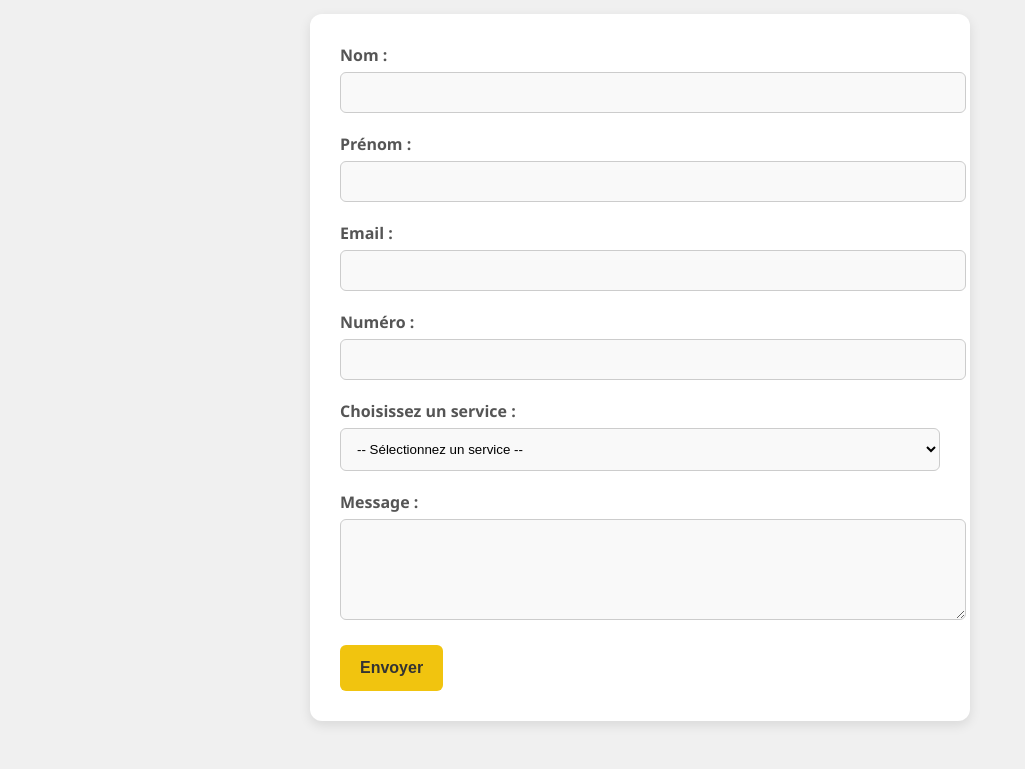
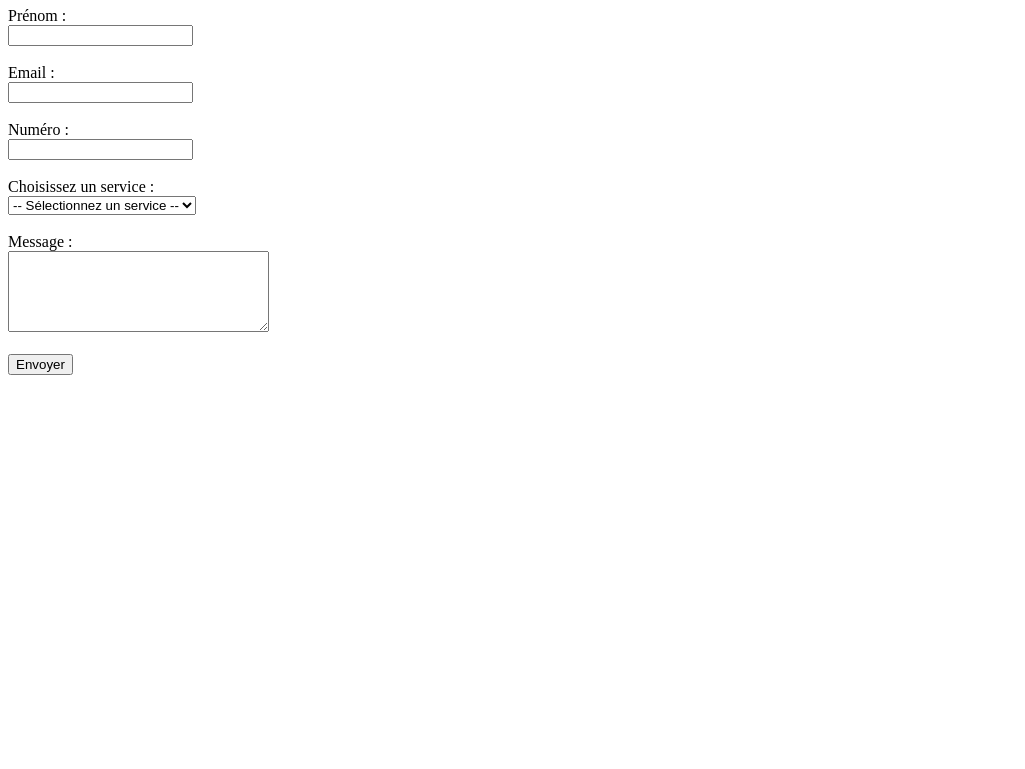
Before and after one commit to RomainD59/CPLR-versionning, a plain HTML site: page index.html in a window 1280 px wide. Shown: the part 117-886 px from the top of the page, without its empty margins (0-1025 px from the left). After the commit the page ends 800 px from the top, so only its background shows below. Drawn offline with Linux system fonts and the light colour scheme.

Commit message:
V1356415445

```diff
--- a/index.html
+++ b/index.html
@@ -3,101 +3,32 @@
 <head>
   <meta charset="UTF-8">
   <title>Formulaire de contact</title>
-  <style>
-    body {
-      font-family: 'Segoe UI', Tahoma, Geneva, Verdana, sans-serif;
-      background: #f0f0f0;
-      color: #333;
-      padding: 40px;
-    }
-
-    h2 {
-      text-align: center;
-      color: #444;
-      margin-bottom: 30px;
-    }
-
-    form {
-      max-width: 600px;
-      margin: 0 auto;
-      background: #ffffff;
-      padding: 30px;
-      border-radius: 12px;
-      box-shadow: 0 4px 12px rgba(0, 0, 0, 0.1);
-    }
-
-    label {
-      display: block;
-      margin-bottom: 6px;
-      font-weight: 600;
-      color: #555;
-    }
-
-    input[type="text"],
-    input[type="email"],
-    input[type="tel"],
-    select,
-    textarea {
-      width: 100%;
-      padding: 12px;
-      margin-bottom: 20px;
-      border: 1px solid #ccc;
-      border-radius: 6px;
-      background-color: #f9f9f9;
-      transition: border-color 0.3s;
-    }
-
-    input[type="text"]:focus,
-    input[type="email"]:focus,
-    input[type="tel"]:focus,
-    select:focus,
-    textarea:focus {
-      border-color: #f1c40f;
-      outline: none;
-    }
-
-    input[type="submit"] {
-      background-color: #f1c40f;
-      color: #333;
-      padding: 14px 20px;
-      border: none;
-      border-radius: 6px;
-      cursor: pointer;
-      font-size: 16px;
-      font-weight: bold;
-      transition: background-color 0.3s;
-    }
-
-    input[type="submit"]:hover {
-      background-color: #d4ac0d;
-    }
-  </style>
 </head>
 <body>
   <h2>Formulaire de contact</h2>
   <form action="https://n8n.oriatec.fr/webhook-test/072d9fd1-ae5a-4912-84b4-62f979f75ec7" method="post">
-    <label for="name">Nom :</label>
-    <input type="text" id="name" name="name" required>
+    <label for="name">Nom :</label><br>
+    <input type="text" id="name" name="name" required><br><br>
 
-    <label for="firstname">Prénom :</label>
-    <input type="text" id="firstname" name="firstname" required>
+    <label for="firstname">Prénom :</label><br>
+    <input type="text" id="firstname" name="firstname" required><br><br>
 
-    <label for="email">Email :</label>
-    <input type="email" id="email" name="email" required>
+    <label for="email">Email :</label><br>
+    <input type="email" id="email" name="email" required><br><br>
 
-    <label for="phone">Numéro :</label>
-    <input type="tel" id="phone" name="phone" required>
+    <label for="phone">Numéro :</label><br>
+    <input type="tel" id="phone" name="phone" required><br><br>
 
-    <label for="service">Choisissez un service :</label>
+    <label for="service">Choisissez un service :</label><br>
     <select id="service" name="service" required>
       <option value="">-- Sélectionnez un service --</option>
       <option value="commercial">Commercial</option>
       <option value="technique">Technique</option>
       <option value="autres">Autres</option>
-    </select>
+    </select><br><br>
 
-    <label for="message">Message :</label>
-    <textarea id="message" name="message" rows="5" required></textarea>
+    <label for="message">Message :</label><br>
+    <textarea id="message" name="message" rows="5" cols="30" required></textarea><br><br>
 
     <input type="submit" value="Envoyer">
   </form>
```
